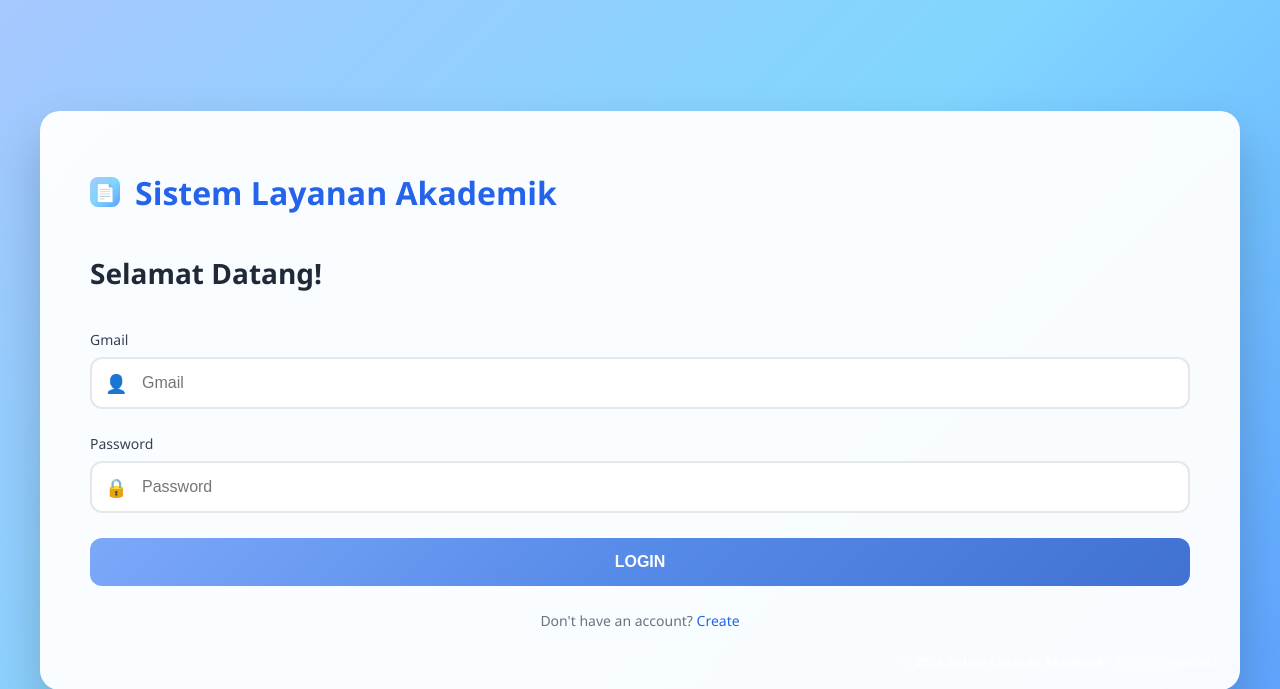
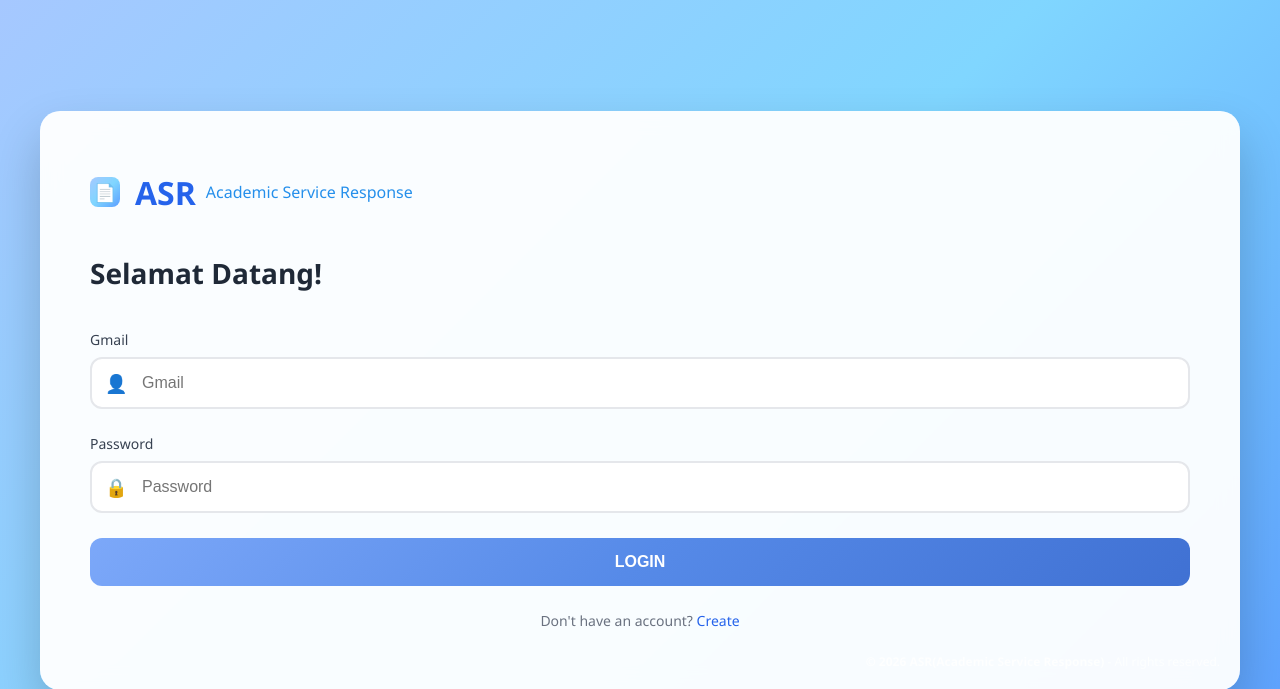
Before and after one commit to Nexuss-void/web_layanan_akademik_hosting, a Django app: page / in a window 1280 px wide. Shown: the top 689 px of the page. Run offline with Django 4.2, Linux system fonts and the light colour scheme.

Commit message:
~ ui login

```diff
--- a/static/assets/css/login.css
+++ b/static/assets/css/login.css
@@ -58,6 +58,13 @@ body {
     font-size: 32px;
     font-weight: 700;
     color: #2563eb;
+}
+
+.brand-subtitle {
+    font-size: 16px;
+    font-weight: 400;
+    color: #258feb;
+    margin-left: 10px;
 }
 
 .welcome-text {
--- a/templates/users/login.html
+++ b/templates/users/login.html
@@ -14,7 +14,8 @@
         <div class="login-section">
             <div class="brand-logo">
                 <div class="brand-icon">📄</div>
-                <div class="brand-name">Sistem Layanan Akademik</div>
+                <div class="brand-name">ASR</div>
+                <h1 class="brand-subtitle">Academic Service Response</h1>
             </div>
 
             <div class="welcome-text">
@@ -51,7 +52,7 @@
             </p>
             <div class="copyright">
                 <strong>&copy;
-                    {% now "Y" %} Sistem Layanan Akademik
+                    {% now "Y" %} ASR(Academic Service Response)
                 </strong> - All rights reserved.
             </div>
         </div>
```
